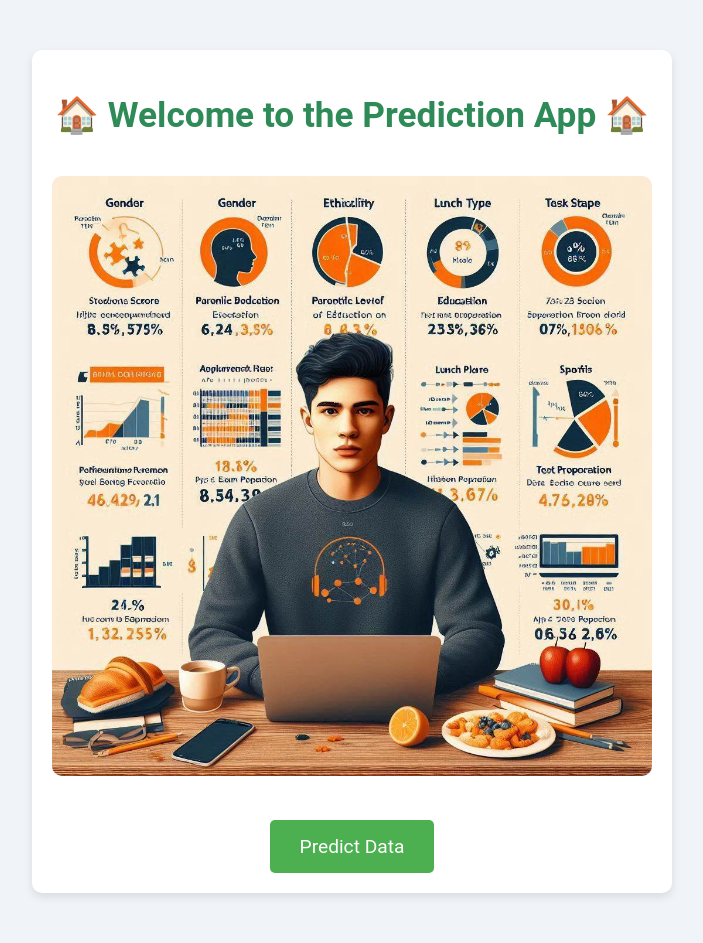
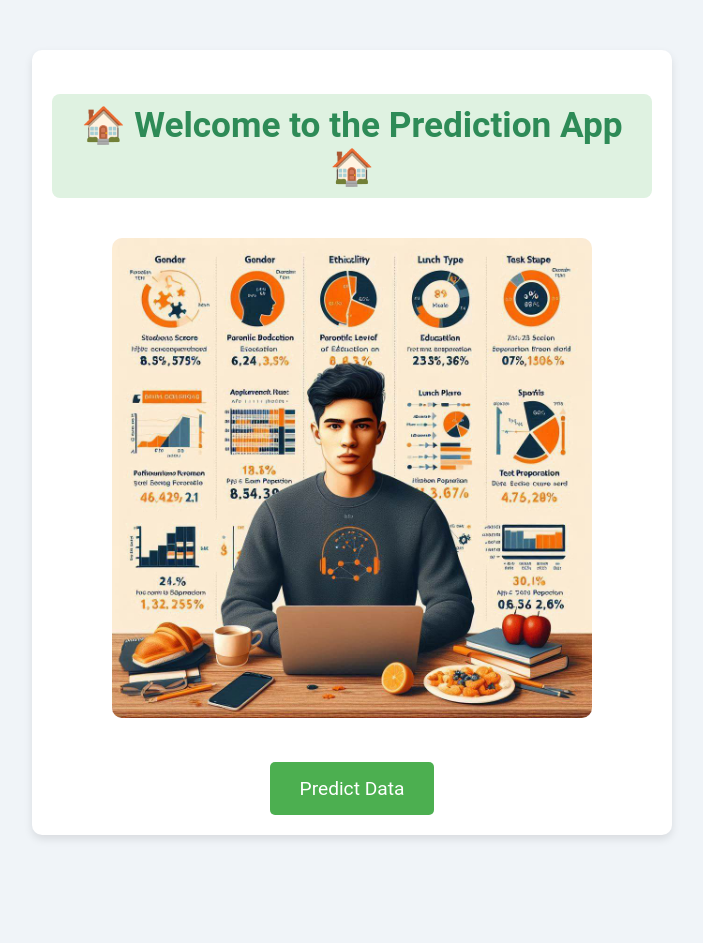
Before and after one commit to muhammadadilnaeem/End-To-End-Data-Science-Projects, a Flask app: page / in a window 1280 px wide. Shown: the whole page, without its empty margins (288-991 px from the left). After the commit the page ends 839 px from the top, so only its background shows below. Run offline with Flask 3, Linux system fonts and the light colour scheme.

Commit message:
css for webapp

```diff
--- a/static/style.css
+++ b/static/style.css
@@ -21,10 +21,13 @@ h1 {
     color: #2E8B57;
     margin-bottom: 20px;
     font-size: 2.2em;
+    background-color: #DFF2E1;
+    padding: 10px;
+    border-radius: 8px;
 }
 
 img.home-image {
-    max-width: 100%;
+    max-width: 80%;
     height: auto;
     border-radius: 10px;
     margin: 20px 0;
@@ -106,10 +109,18 @@ input[type="number"]::-webkit-inner-spin-button {
     background-color: #E64A19;
 }
 
+/* Center Button
+.form-group {
+    text-align: center;
+} */
+
 /* Result Page Styles */
 .result-container h1 {
     color: #2E8B57;
     margin-bottom: 20px;
+    background-color: #DFF2E1;
+    padding: 10px;
+    border-radius: 8px;
 }
 
 .result-image {
@@ -145,4 +156,12 @@ input[type="number"]::-webkit-inner-spin-button {
         font-size: 1em;
         padding: 12px 25px;
     }
-}
+
+
+/* Center Button on Mobile */
+
+/*
+    .form-group {
+        text-align: center;
+    }
+}*/
```
